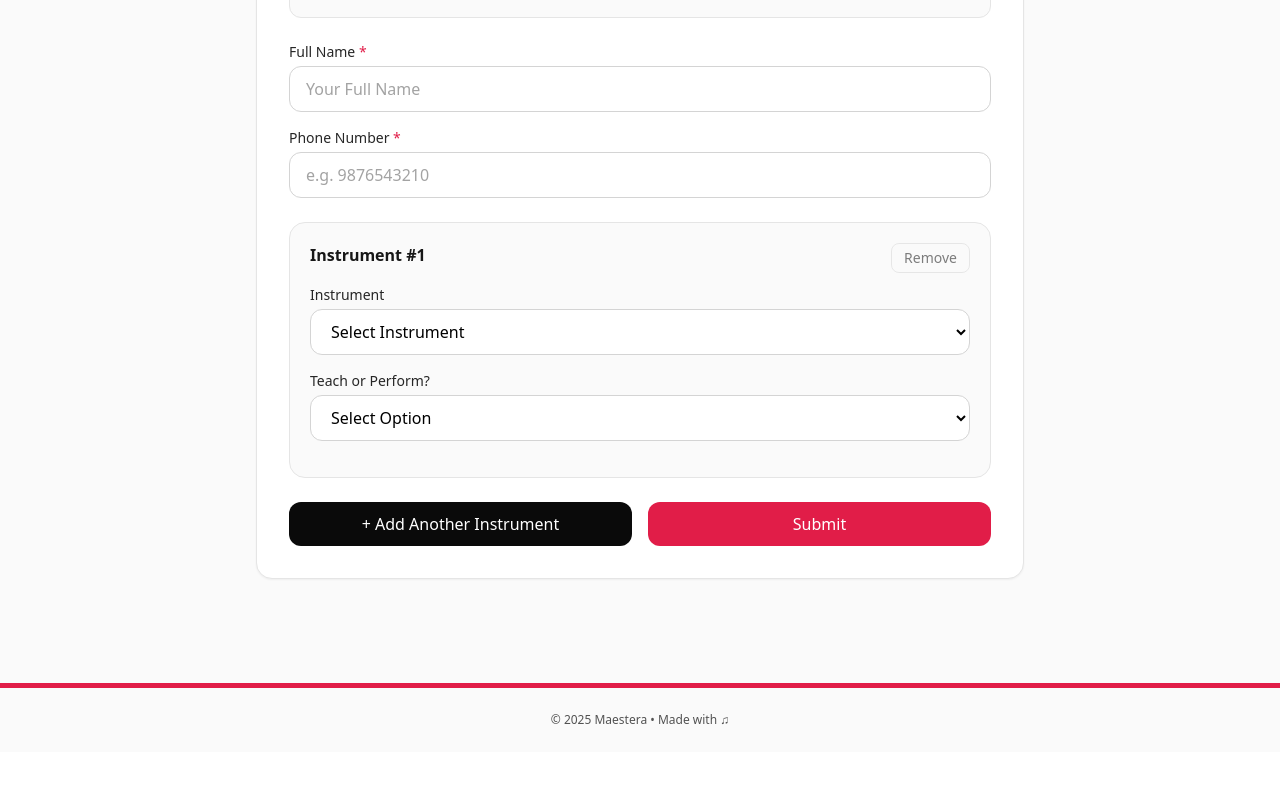
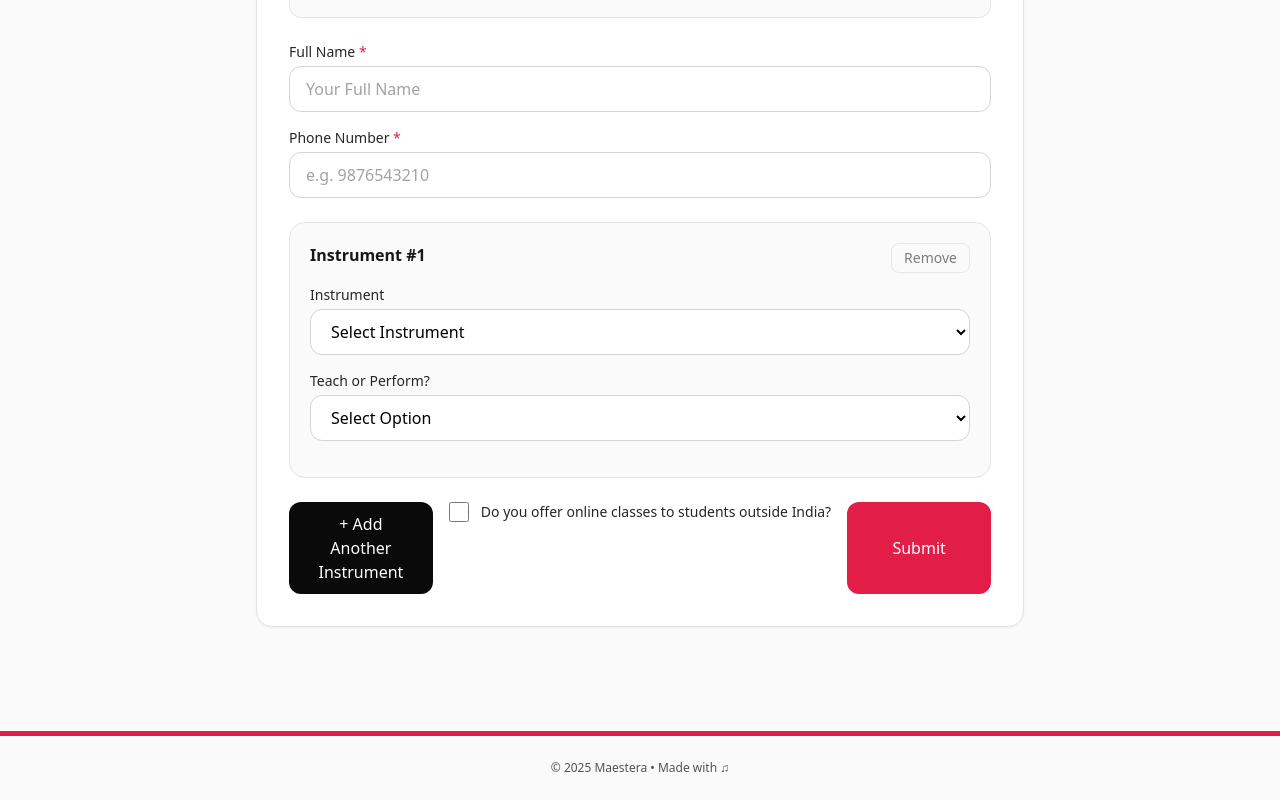
Before and after one commit to sudhanshuXd07/maestera-onboarding, a React (Vite) app: page /part2 in a window 1280 px wide. Shown: the part 409-1209 px from the top of the page. Before the commit the page ends 1161 px from the top, so only its background shows below. Built offline with nearby package versions, Linux system fonts and the light colour scheme.

Commit message:
Update Part2.jsx

```diff
--- a/src/Part2.jsx
+++ b/src/Part2.jsx
@@ -9,6 +9,9 @@ export default function Part2() {
   const [submitted, setSubmitted] = useState(false);
   const [name, setName] = useState("");
   const [phone, setPhone] = useState("");
+
+  const [outsideIndia, setOutsideIndia] = useState(false);
+  const [premiumFee, setPremiumFee] = useState("");
 
   const [rows, setRows] = useState([
     {
@@ -333,6 +336,37 @@ export default function Part2() {
                 + Add Another Instrument
               </button>
 
+              <div className="mb-4">
+                <label className="flex items-center gap-3 cursor-pointer select-none">
+                  <input
+                    type="checkbox"
+                    checked={outsideIndia}
+                    onChange={(e) => setOutsideIndia(e.target.checked)}
+                    className="h-5 w-5 rounded-md border-neutral-300 text-rose-600 focus:ring-rose-600"
+                />
+                  <span className="text-sm text-neutral-800">
+                    Do you offer online classes to students outside India?
+                  </span>
+                </label>
+              </div>
+
+              {outsideIndia && (
+                <div className="mb-6">
+                  <label className="block text-sm font-medium text-neutral-800 mb-1">
+                    Additional premium fee charged for students outside India (₹)
+                  </label>
+                  <input
+                    type="number"
+                    className="w-full border rounded-xl p-2.5"
+                    placeholder="Enter premium fee"
+                    value={premiumFee}
+                    onChange={(e) => setPremiumFee(e.target.value)}
+                    required
+                  />
+                </div>
+            )}
+
+
               <button
                 type="button"
                 onClick={submitForm}
```
